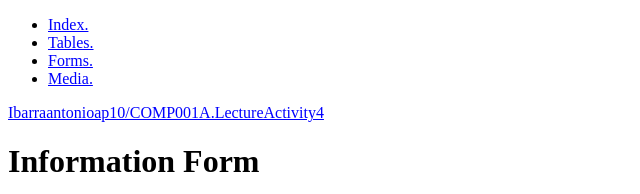
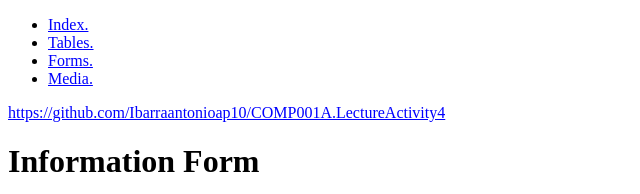
Before and after one commit to Ibarraantonioap10/COMP001A.LectureActivity4, a plain HTML site: page forms.html in a window 1280 px wide. Shown: the top 194 px of the page, without its empty margins (0-640 px from the left). Drawn offline with Linux system fonts and the light colour scheme.

Commit message:
initial commit

```diff
--- a/forms.html
+++ b/forms.html
@@ -19,7 +19,9 @@
     </header>
     <footer>
       <p>
-        <a href="tables.html">Ibarraantonioap10/COMP001A.LectureActivity4</a>
+        <a href="tables.html"
+          >https://github.com/Ibarraantonioap10/COMP001A.LectureActivity4</a
+        >
       </p>
     </footer>
     <h1>Information Form</h1>
```
Also changed, not shown: tables.html (+3 -1 lines).
